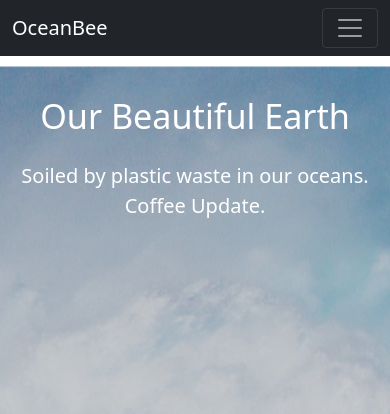
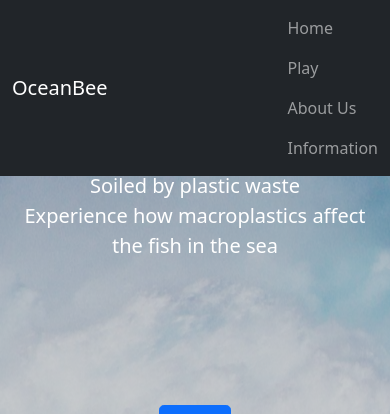
Before and after one commit to MattiKemp/Bee-Hackathon, a Flask app: page / in a window 390 px wide. Shown: the top 414 px of the page. Run offline with Flask 2, Linux system fonts and the light colour scheme; some libraries are stand-ins or nearby versions.

Commit message:
HTML frontend updates

```diff
--- a/src/app.py
+++ b/src/app.py
@@ -17,7 +17,7 @@ def home():
 
 @app.route('/bonkers/')
 def bonkers():
-    return 'jaisodfjasdfijasoufbuiawfoijaweufhiuwhefouhaseifhaishdfhafh\nbonkers'
+    return '<h1>bonkers</h1>'
 
 @app.route('/about/')
 def about():
--- a/src/static/assets/css/ocean.css
+++ b/src/static/assets/css/ocean.css
@@ -7,3 +7,18 @@
   -o-background-size: cover;
   background-size: cover;
 }
+
+html {
+  position: relative;
+  min-height: 100%;
+  padding-bottom:90px;
+}
+body {
+  margin-bottom: 90px;
+}
+footer {
+  position: absolute;
+  bottom: 0;
+  width: 100%;
+  height: 90px;
+}
--- a/src/templates/about.html
+++ b/src/templates/about.html
@@ -1,5 +1,5 @@
 {% extends "layout.html" %}
-{% block title %}Index{% endblock %}
+{% block title %}About{% endblock %}
 {% block head %}
     {{ super() }}
 {% endblock %}
@@ -20,7 +20,7 @@
         <img src="{{url_for('static',filename='coffee.png')}}"></img>
     </div>
         <div>
-            <p class = "lead"><br>We wanted to make an interactive webpage that users could go to and get a feeling for how pollution might affect life in the ocean not only now, but in the future.<br>Data simulations and graphs do a great job of showing data, but by making a game, we can show the data in an interactive and potentially fun manner.</p>
+            <p class = "lead"><br>We wanted to make an interactive webpage that users could go to and get a feeling for how pollution might affect life in the ocean not only now, but in the future.<br>Data simulations and graphs do a great job of showing data, but by making a game, we can show the data in an interactive and potentially fun manner.<br><br>Thank you for trying this out!<br>Eric, Matt, Connor, & Jacob</p>
         </div>
 
     </main><!-- /.container -->
--- a/src/templates/home.html
+++ b/src/templates/home.html
@@ -8,11 +8,18 @@
 <header><!-- Page Wrapper -->
 <div style="background: url({{url_for('static',filename='assets/img/header_img.png')}})" class="page-holder bg-cover">
 
-  <div class="container py-5">
+  <div class="container py-1">
     <header class="text-center text-white py-5">
-      <h1 class="display-4 font-weight-bold mb-4">Our Beautiful Earth</h1>
-      <p class="lead mb-0">Soiled by plastic waste in our oceans.</p>
-      <p class="lead mb-0">Coffee Update.<br><br><br><br></br></p>
+      <h1 class="display-4 font-weight-bold mb-4">Home</h1>
+        <br>
+        <p class="lead mb-0">Our Beautiful Ocean</p>
+      <p class="lead mb-0">Soiled by plastic waste</p>
+      <p class="lead mb-0">Experience how macroplastics affect the fish in the sea<br><br><br><br></br></p>
+        <br>
+        <a href = "/play/"><button type="button"  class="center btn btn-primary btn-lg">Play</button> </a>
+
+
+
       <p></p>
       <p> </p>
     </header>
@@ -31,105 +38,9 @@
 </header>
 <!--    <h1>Coffee Update</h1>-->
 
-<div class="container">
-    <div class="row">
-        <div class="col-md-4 offset-md-4">
-            <div class="weather">
-                <div class="current">
-                    <div class="info">
-                        <div>&nbsp;</div>
-                        <div class="city"><small><small>CITY:</small></small> Iowa City</div>
-                        <div class="temp">52&deg; <small>F</small></div>
-                        <div class="wind"><small><small>WIND:</small></small> 22 km/h</div>
-                        <div>&nbsp;</div>
-                    </div>
-                </div>
-            </div>
-        </div>
-    </div>
-</div>
 
-<link rel="stylesheet" type="text/css" href="/Content/css/weather-icons/css/weather-icons.min.css" />
 
-<style>
-    .weather
-    {
-        display: flex;
-        flex-flow: column wrap;
-        box-shadow: 0px 1px 10px 0px #cfcfcf;
-        overflow: hidden;
-    }
 
-        .weather .current
-        {
-            display: flex;
-            flex-flow: row wrap;
-            background-image: url("/Content/images/shared/misc/london-view.png");
-            background-repeat: repeat-x;
-            color: white;
-            padding: 20px;
-            text-shadow: 1px 1px #F68D2E;
-        }
-
-            .weather .current .info
-            {
-                display: flex;
-                flex-flow: column wrap;
-                justify-content: space-around;
-                flex-grow: 2;
-            }
-
-                .weather .current .info .city
-                {
-                    font-size: 26px;
-                }
-
-                .weather .current .info .temp
-                {
-                    font-size: 56px;
-                }
-
-                .weather .current .info .wind
-                {
-                    font-size: 24px;
-                }
-
-            .weather .current .icon
-            {
-                text-align: center;
-                font-size: 64px;
-                flex-grow: 1;
-            }
-
-        .weather .future
-        {
-            display: flex;
-            flex-flow: row nowrap;
-        }
-
-            .weather .future .day
-            {
-                flex-grow: 1;
-                text-align: center;
-                cursor: pointer;
-            }
-
-                .weather .future .day:hover
-                {
-                    color: #fff;
-                    background-color: #F68D2E;
-                }
-
-                .weather .future .day h3
-                {
-                    text-transform: uppercase;
-                }
-
-                .weather .future .day p
-                {
-                    font-size: 28px;
-                }
-</style>
 
 <script src="{{url_for('static',filename='bootstrap/js/bootstrap.bundle.min.js')}}"></script>
     <script src="{{url_for('static',filename='assets/js/jquery.slim.min.js')}}"></script>
--- a/src/templates/info.html
+++ b/src/templates/info.html
@@ -1,5 +1,5 @@
 {% extends "layout.html" %}
-{% block title %}Index{% endblock %}
+{% block title %}Info{% endblock %}
 {% block head %}
     {{ super() }}
 {% endblock %}
@@ -14,7 +14,7 @@
 
         <div class="starter-template">
             <h1>About the Data</h1>
-            <p class="lead">The data used was an estimated amount of microplastics and macroplastics in the surface ocean between the years 1950 and 2050.<br><br>Accurate readings were taken up to 2019, then estimations were made beyond that for 3 possible outcomes: <br>-Emissions grow through 2050<br>-Emissions level off in 2020<br>-Emissions stop in 2020<br></br></p>
+            <p class="lead">The data used was an estimated amount of microplastics and macroplastics in the surface ocean between the years 1950 and 2050.<br><br>Accurate readings were taken up to 2019, then estimations were made beyond that for 3 possible outcomes: <br>-Emissions grow through 2050<br>-Emissions level off in 2020<br>-Emissions stop in 2020<br></br><br>This information was used directly in the simulation available under the <a href="/play/">play</a> tab</p>
         </div>
 
         <div>
--- a/src/templates/layout.html
+++ b/src/templates/layout.html
@@ -21,10 +21,7 @@
 <nav class="navbar navbar-expand-lg navbar-dark bg-dark fixed-top">
   <div class="container">
     <a class="navbar-brand" href="/">OceanBee</a>
-    <button class="navbar-toggler" type="button" data-toggle="collapse" data-target="#navbarResponsive" aria-controls="navbarResponsive" aria-expanded="false" aria-label="Toggle navigation">
-          <span class="navbar-toggler-icon"></span>
-        </button>
-    <div class="collapse navbar-collapse" id="navbarResponsive">
+    <div>
       <ul class="navbar-nav ml-auto">
         <li class="nav-item active">
           <a class="nav-link" href="/">Home</a>
@@ -45,10 +42,31 @@
 
     <div id="content">{% block content %}{% endblock %}</div>
     <div id="footer">
-        {% block footer %}
-        {% endblock %}
+
+
+
     </div>
     <script src="{{url_for('static',filename='bootstrap/js/bootstrap.bundle.min.js')}}"></script>
     <script src="{{url_for('static',filename='assets/js/jquery.slim.min.js')}}"></script>
 </body>
+<!-- Footer -->
+<footer class="page-footer font-small unique-color-dark pt-4 bg-dark navbar-static-bottom">
+
+  <!-- Footer Elements -->
+  <div class="container">
+
+    <!-- Call to action -->
+
+      <a href="https://oceana.org/"><p class="text-center text-reset">support our oceans</p></a>
+    <!-- Call to action -->
+
+  </div>
+  <!-- Footer Elements -->
+
+  <!-- Copyright -->
+    <div class="footer-copyright text-center py-3 text-muted" >#HackUIowa 2021   <a href="https://www.instagram.com/bees.in.the.house/">Instagram</a></div>
+  <!-- Copyright -->
+
+</footer>
+<!-- Footer -->
 </html>
```
